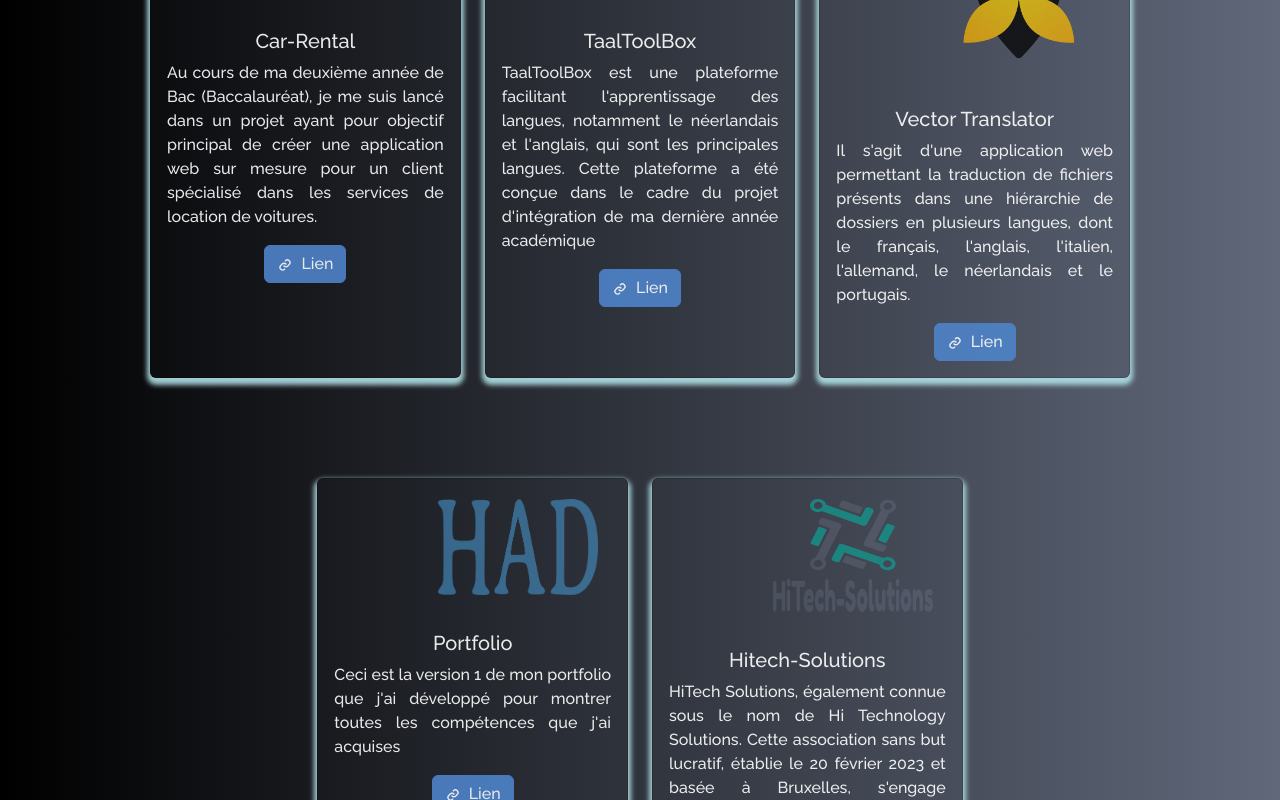
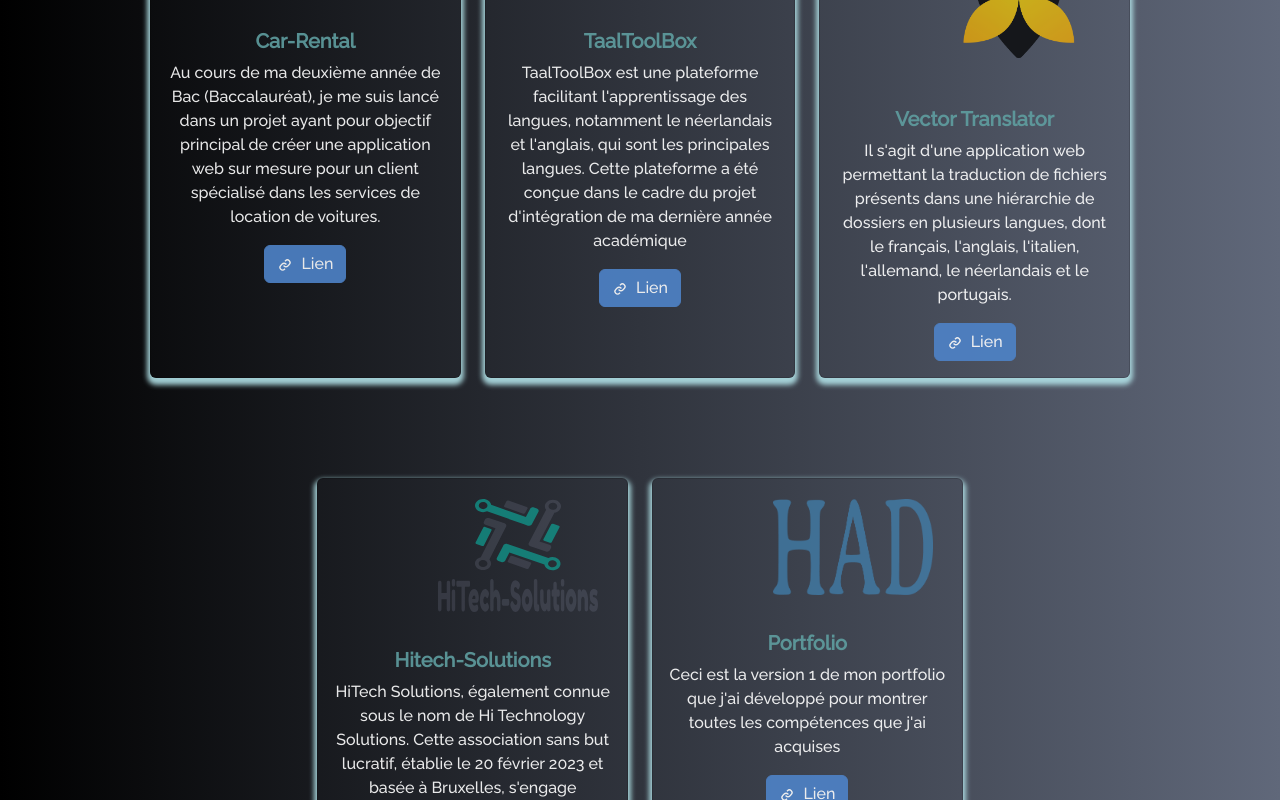
Before and after one commit to HaAymar/Portfolio, a React (Create React App) app: page /#/project in a window 1280 px wide. Shown: the part 380-1180 px from the top of the page. Built offline with nearby package versions, Linux system fonts and the light colour scheme; grey boxes are pictures that could not be loaded.

Commit message:
Update of new version portfolio

```diff
--- a/src/components/Projects/ProjectCards.js
+++ b/src/components/Projects/ProjectCards.js
@@ -19,8 +19,10 @@
 				}}
 			/>
 			<Card.Body>
-				<Card.Title>{props.title}</Card.Title>
-				<Card.Text style={{ textAlign: "justify" }}>
+				<Card.Title style={{ color: "#5F9EA0", fontWeight: "bold" }}>
+					{props.title}
+				</Card.Title>
+				<Card.Text style={{ textAlign: "center" }}>
 					{props.description}
 				</Card.Text>
 				<Button variant="primary" href={props.ghLink} target="_blank">
--- a/src/components/Projects/Projects.js
+++ b/src/components/Projects/Projects.js
@@ -2,7 +2,7 @@
 import { Container, Row, Col } from "react-bootstrap";
 import ProjectCard from "./ProjectCards";
 import leaf from "../../Assets/Projects/carRental.svg";
-import emotion from "../../Assets/Projects/Translator.png";
+import vector from "../../Assets/Projects/Translator.png";
 import Portfolio from "../../Assets/blue.png";
 import { useTranslation } from "react-i18next";
 import suicide from "../../Assets/Projects/TaalToolBox.svg";
@@ -38,11 +38,20 @@
 
 				<Col md={4} className="project-card">
 					<ProjectCard
-						imgPath={emotion}
+						imgPath={vector}
 						isBlog={false}
 						title="Vector Translator"
 						description={t("translator")}
 						ghLink="https://translator.vector-connect.com/"
+					/>
+				</Col>
+				<Col md={4} className="project-card">
+					<ProjectCard
+						imgPath={hitech}
+						isBlog={false}
+						title="Hitech-Solutions"
+						description={t("hitech")}
+						ghLink="https://github.com/HaAymar/TFE-HiTech"
 					/>
 				</Col>
 				<Col md={4} className="project-card">
@@ -54,15 +63,6 @@
 						ghLink="https://github.com/HaAymar/Portfolio"
 					/>
 				</Col>
-				<Col md={4} className="project-card">
-					<ProjectCard
-						imgPath={hitech}
-						isBlog={false}
-						title="Hitech-Solutions"
-						description={t("hitech")}
-						ghLink="https://github.com/HaAymar/TFE-HiTech"
-					/>
-				</Col>
 			</Row>
 		</Container>
 	);
```
